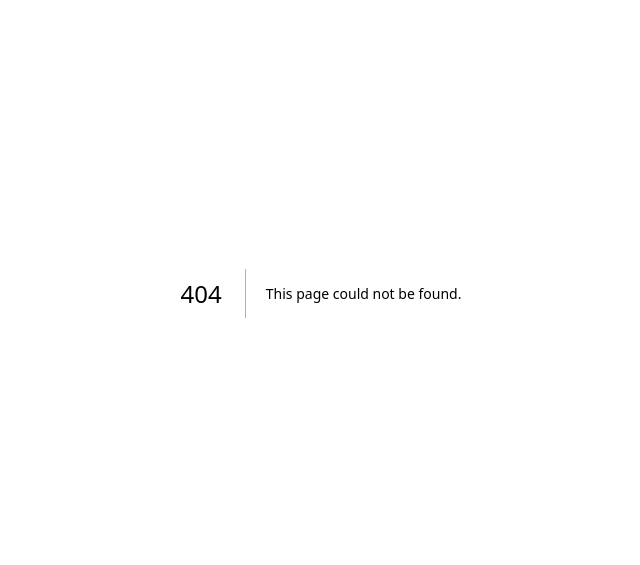
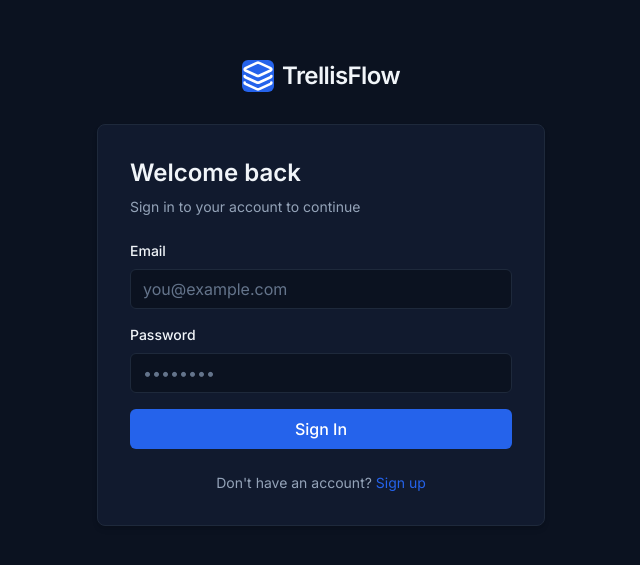
Before and after one commit to Dancan1907/trellisflow, a Next.js app in the folder apps/web/: page /login in a window 1280 px wide. Before the commit this address had no page. Shown: the part 107-672 px from the top of the page, without its empty margins (319-959 px from the left). Built offline with nearby package versions, Linux system fonts and the light colour scheme.

Commit message:
feat(web): Add Login page

```diff
--- /dev/null
+++ b/apps/web/src/app/(public)/login/page.tsx
@@ -0,0 +1,102 @@
+'use client';
+
+import { useState } from 'react';
+import { useRouter } from 'next/navigation';
+import Link from 'next/link';
+import { apiFetch } from '@/lib/api/api-client';
+import { useAuthStore } from '@/lib/auth/auth-store';
+import { Logo } from '@/components/shared/logo';
+
+export default function LoginPage() {
+  const router = useRouter();
+  const setAuth = useAuthStore((state) => state.setAuth);
+  const [email, setEmail] = useState('');
+  const [password, setPassword] = useState('');
+  const [error, setError] = useState<string | null>(null);
+  const [isLoading, setIsLoading] = useState(false);
+
+  const handleSubmit = async (e: React.FormEvent) => {
+    e.preventDefault();
+    setError(null);
+    setIsLoading(true);
+
+    try {
+      const data = await apiFetch<{
+        accessToken: string;
+        user: { id: string; name: string; email: string };
+      }>('/api/auth/login', {
+        method: 'POST',
+        body: JSON.stringify({ email, password }),
+      });
+
+      setAuth(data.accessToken, data.user);
+      router.push('/dashboard');
+    } catch (err) {
+      setError(err instanceof Error ? err.message : 'Login failed');
+    } finally {
+      setIsLoading(false);
+    }
+  };
+
+  return (
+    <div className="min-h-screen flex items-center justify-center bg-bg-primary px-4">
+      <div className="w-full max-w-md">
+        <div className="flex justify-center mb-8">
+          <Logo size="large" />
+        </div>
+
+        <div className="bg-bg-secondary border border-border-subtle rounded-lg p-8 shadow-md">
+          <h1 className="text-2xl font-semibold text-fg-primary mb-2">Welcome back</h1>
+          <p className="text-fg-secondary text-sm mb-6">Sign in to your account to continue</p>
+
+          {error && (
+            <div className="mb-4 p-3 bg-status-negative/10 border border-status-negative rounded-md text-status-negative text-sm">
+              {error}
+            </div>
+          )}
+
+          <form onSubmit={handleSubmit} className="space-y-4">
+            <div>
+              <label className="block text-sm font-medium text-fg-primary mb-2">Email</label>
+              <input
+                type="email"
+                value={email}
+                onChange={(e) => setEmail(e.target.value)}
+                required
+                className="w-full h-10 px-3 rounded-md border border-border-subtle bg-bg-primary text-fg-primary placeholder:text-fg-tertiary focus:outline-none focus:border-accent-primary transition-colors"
+                placeholder="you@example.com"
+              />
+            </div>
+
+            <div>
+              <label className="block text-sm font-medium text-fg-primary mb-2">Password</label>
+              <input
+                type="password"
+                value={password}
+                onChange={(e) => setPassword(e.target.value)}
+                required
+                className="w-full h-10 px-3 rounded-md border border-border-subtle bg-bg-primary text-fg-primary placeholder:text-fg-tertiary focus:outline-none focus:border-accent-primary transition-colors"
+                placeholder="••••••••"
+              />
+            </div>
+
+            <button
+              type="submit"
+              disabled={isLoading}
+              className="w-full h-10 rounded-md bg-accent-primary text-white font-medium hover:bg-accent-hover transition-colors disabled:opacity-50 disabled:cursor-not-allowed"
+            >
+              {isLoading ? 'Signing in...' : 'Sign In'}
+            </button>
+          </form>
+
+          <p className="mt-6 text-center text-sm text-fg-secondary">
+            Don't have an account?{' '}
+            <Link href="/signup" className="text-accent-primary hover:underline">
+              Sign up
+            </Link>
+          </p>
+        </div>
+      </div>
+    </div>
+  );
+}
```
